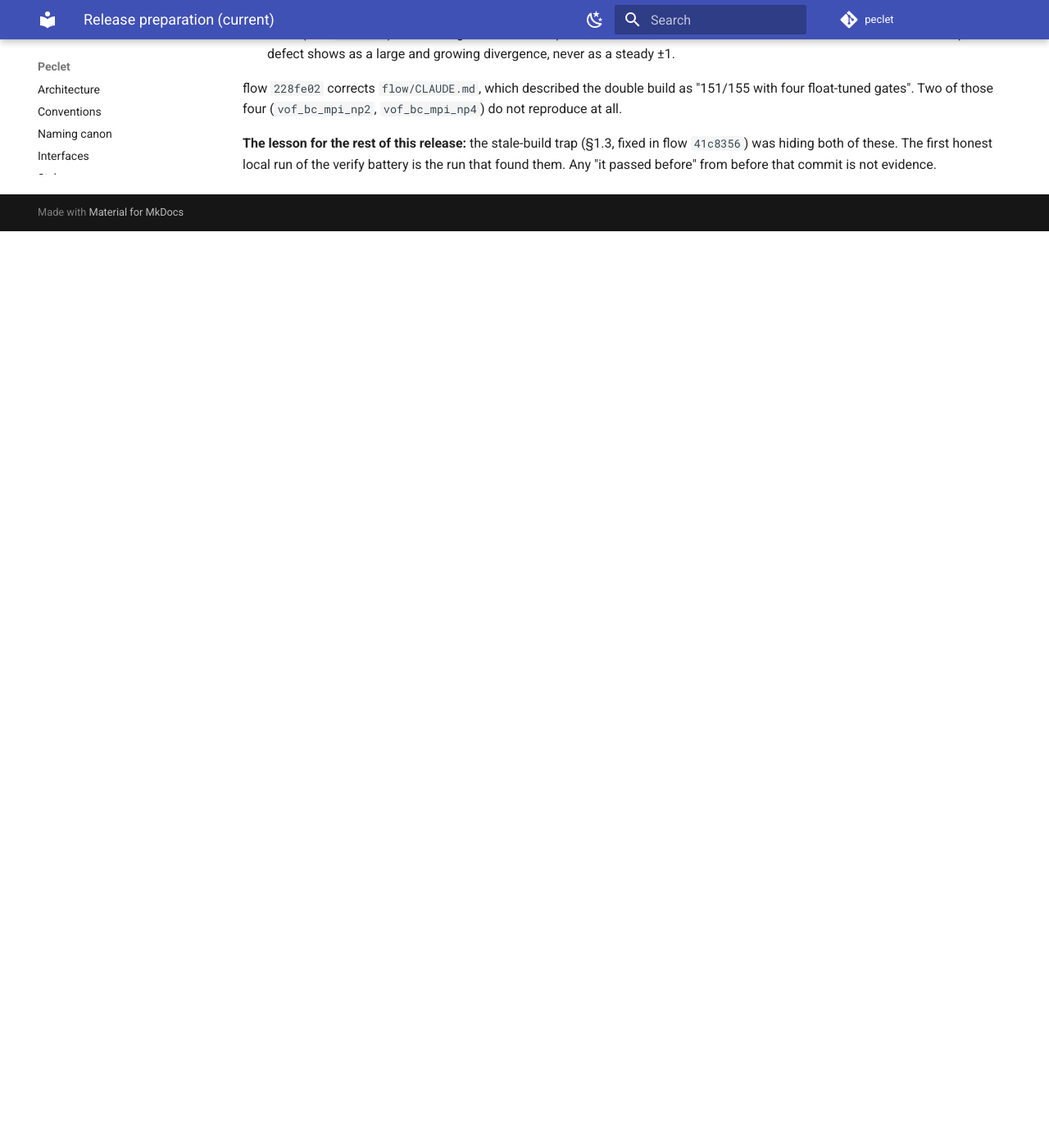
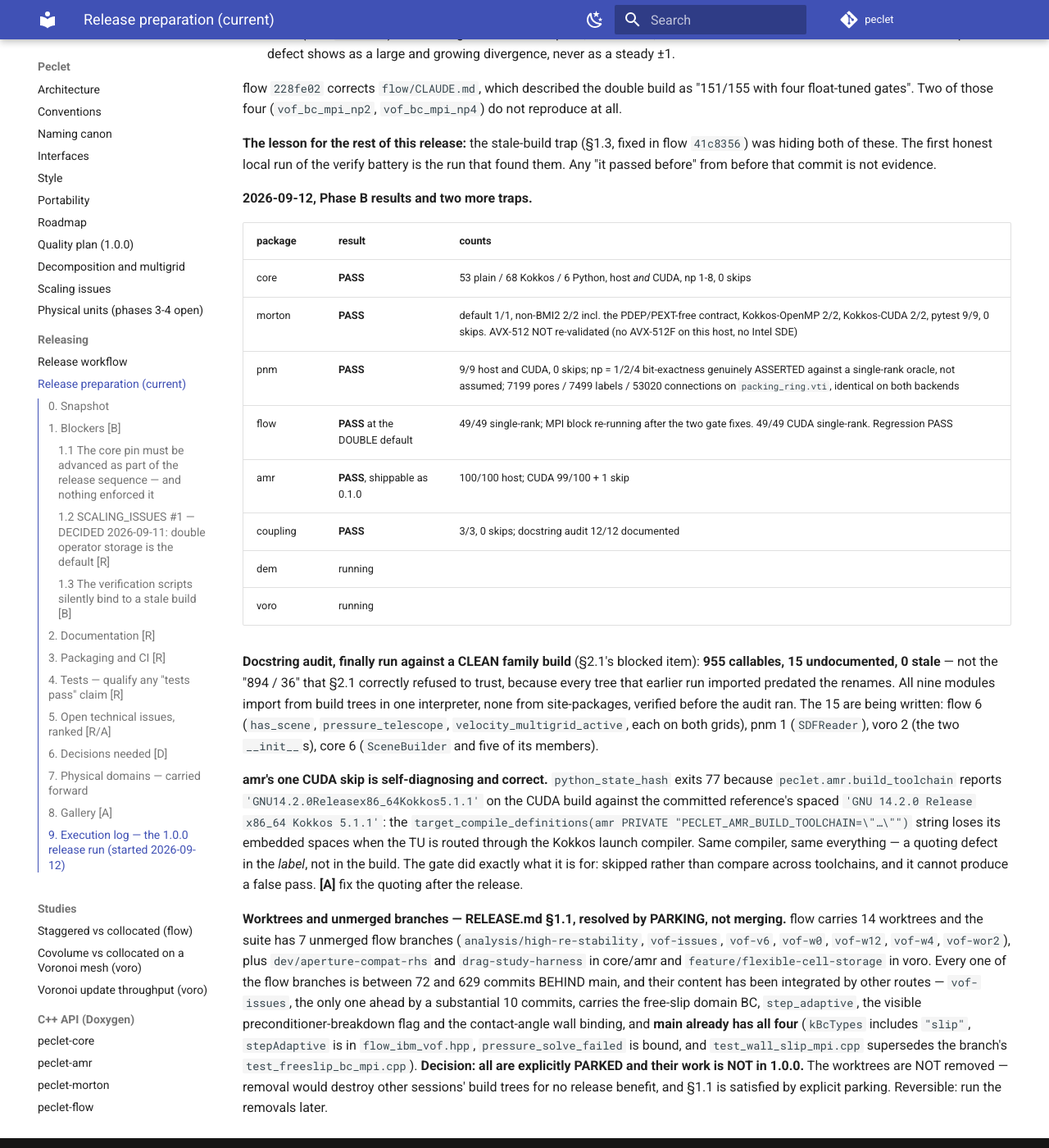
Before and after one commit to computational-chemical-engineering/peclet, an MkDocs documentation site: the page built from docs/RELEASE_PREP.md, in a window 1280 px wide and 1400 px high, scrolled down 9352 px. Shown: the whole window at 82% size. Built offline with MkDocs 1.6.1 and Material for MkDocs 9.7.7, drawn with Linux system fonts in a browser that asks for light colours; comment, search, counter and statistics services are not loaded; before the commit the page ends 9634 px from its top, so only the background shows below that.

Commit message:
RELEASE_PREP §9: Phase B results, the real docstring audit, worktrees parked
Six of eight packages green; dem and voro still running. core, morton, pnm, amr
and coupling all pass on both backends where they have one.

The docstring audit finally ran against a clean family build, which §2.1 was
right to insist on: 955 callables, 15 undocumented, 0 stale -- not the 894/36
that earlier run reported from trees predating the renames. All nine modules
import from build trees in one interpreter, verified before the audit ran, so
the numbers describe the code being released. The 15 are being written.

amr's single CUDA skip is a quoting defect in a LABEL, not a build problem:
PECLET_AMR_BUILD_TOOLCHAIN loses its embedded spaces when routed through the
Kokkos launch compiler, so the toolchain string mismatches and the gate skips
rather than compare across toolchains. It cannot produce a false pass. Fix after
the release.

RELEASE.md §1.1's worktree criterion is resolved by PARKING. Every unmerged flow
branch is 72 to 629 commits behind main, and the only substantial one
(vof-issues, ahead 10) has had all four of its features land on main by other
routes -- verified symbol by symbol, not assumed. The worktrees stay: removing
them would destroy other sessions' build trees for no release benefit.

Co-Authored-By: Claude Opus 5 <noreply@anthropic.com>
Claude-Session: https://claude.ai/code/session_01Wqm2gbrbGKeKH8YVUHoTch

```diff
--- a/docs/RELEASE_PREP.md
+++ b/docs/RELEASE_PREP.md
@@ -394,3 +394,45 @@ float-tuned gates". Two of those four (`vof_bc_mpi_np2`, `vof_bc_mpi_np4`) do no
 **The lesson for the rest of this release:** the stale-build trap (§1.3, fixed in flow `41c8356`) was
 hiding both of these. The first honest local run of the verify battery is the run that found them. Any
 "it passed before" from before that commit is not evidence.
+
+**2026-09-12, Phase B results and two more traps.**
+
+| package | result | counts |
+|---|---|---|
+| core | **PASS** | 53 plain / 68 Kokkos / 6 Python, host *and* CUDA, np 1-8, 0 skips |
+| morton | **PASS** | default 1/1, non-BMI2 2/2 incl. the PDEP/PEXT-free contract, Kokkos-OpenMP 2/2, Kokkos-CUDA 2/2, pytest 9/9, 0 skips. AVX-512 NOT re-validated (no AVX-512F on this host, no Intel SDE) |
+| pnm | **PASS** | 9/9 host and CUDA, 0 skips; np = 1/2/4 bit-exactness genuinely ASSERTED against a single-rank oracle, not assumed; 7199 pores / 7499 labels / 53020 connections on `packing_ring.vti`, identical on both backends |
+| flow | **PASS** at the DOUBLE default | 49/49 single-rank; MPI block re-running after the two gate fixes. 49/49 CUDA single-rank. Regression PASS |
+| amr | **PASS**, shippable as 0.1.0 | 100/100 host; CUDA 99/100 + 1 skip |
+| coupling | **PASS** | 3/3, 0 skips; docstring audit 12/12 documented |
+| dem | running | |
+| voro | running | |
+
+**Docstring audit, finally run against a CLEAN family build** (§2.1's blocked item): **955 callables,
+15 undocumented, 0 stale** — not the "894 / 36" that §2.1 correctly refused to trust, because every
+tree that earlier run imported predated the renames. All nine modules import from build trees in one
+interpreter, none from site-packages, verified before the audit ran. The 15 are being written: flow 6
+(`has_scene`, `pressure_telescope`, `velocity_multigrid_active`, each on both grids), pnm 1
+(`SDFReader`), voro 2 (the two `__init__`s), core 6 (`SceneBuilder` and five of its members).
+
+**amr's one CUDA skip is self-diagnosing and correct.** `python_state_hash` exits 77 because
+`peclet.amr.build_toolchain` reports `'GNU14.2.0Releasex86_64Kokkos5.1.1'` on the CUDA build against
+the committed reference's spaced `'GNU 14.2.0 Release x86_64 Kokkos 5.1.1'`: the
+`target_compile_definitions(amr PRIVATE "PECLET_AMR_BUILD_TOOLCHAIN=\"…\"")` string loses its
+embedded spaces when the TU is routed through the Kokkos launch compiler. Same compiler, same
+everything — a quoting defect in the *label*, not in the build. The gate did exactly what it is for:
+skipped rather than compare across toolchains, and it cannot produce a false pass. **[A]** fix the
+quoting after the release.
+
+**Worktrees and unmerged branches — RELEASE.md §1.1, resolved by PARKING, not merging.** flow carries
+14 worktrees and the suite has 7 unmerged flow branches (`analysis/high-re-stability`, `vof-issues`,
+`vof-v6`, `vof-w0`, `vof-w12`, `vof-w4`, `vof-wor2`), plus `dev/aperture-compat-rhs` and
+`drag-study-harness` in core/amr and `feature/flexible-cell-storage` in voro. Every one of the flow
+branches is between 72 and 629 commits BEHIND main, and their content has been integrated by other
+routes — `vof-issues`, the only one ahead by a substantial 10 commits, carries the free-slip domain
+BC, `step_adaptive`, the visible preconditioner-breakdown flag and the contact-angle wall binding,
+and **main already has all four** (`kBcTypes` includes `"slip"`, `stepAdaptive` is in
+`flow_ibm_vof.hpp`, `pressure_solve_failed` is bound, and `test_wall_slip_mpi.cpp` supersedes the
+branch's `test_freeslip_bc_mpi.cpp`). **Decision: all are explicitly PARKED and their work is NOT in
+1.0.0.** The worktrees are NOT removed — removal would destroy other sessions' build trees for no
+release benefit, and §1.1 is satisfied by explicit parking. Reversible: run the removals later.
```
